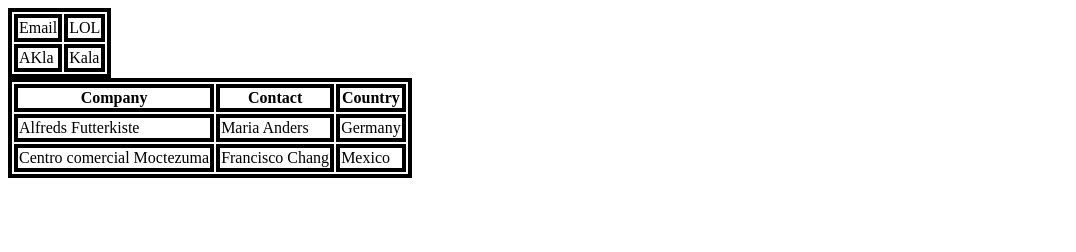
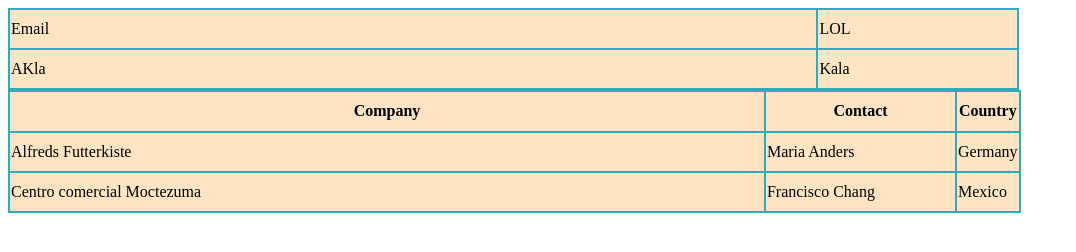
Before and after one commit to PekDominim/Tablazat, a plain HTML site: page index.html in a window 1280 px wide. Shown: the whole page, without its empty margins (0-1076 px from the left). Drawn offline with Linux system fonts and the light colour scheme.

Commit message:
Update index.html

```diff
--- a/index.html
+++ b/index.html
@@ -6,12 +6,16 @@
     <title>Tablazat</title>
     <style>
         table, th, td {
-            border: 4px solid black;
+            border: 2px solid rgb(49, 171, 187);
+            width: 80.11%;
+            border-collapse:collapse ;
+            padding-block: 1%;
+            background-color: bisque;
         }
     </style>
 </head>
 <body>
-    <table>
+    <table style="width: 80%; ">
         <tr>
             <td>Email</td>
             <td>LOL</td>
```
